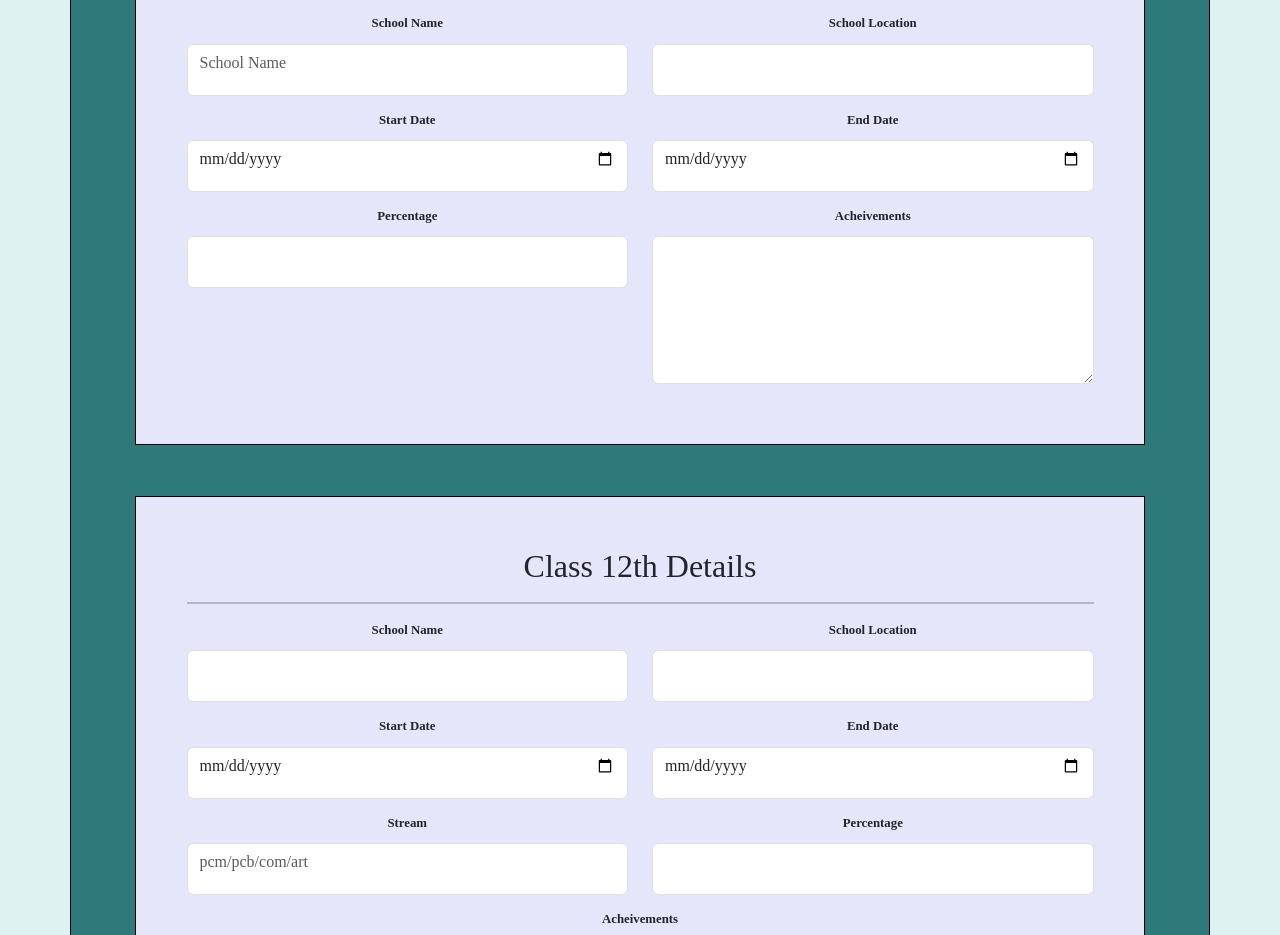
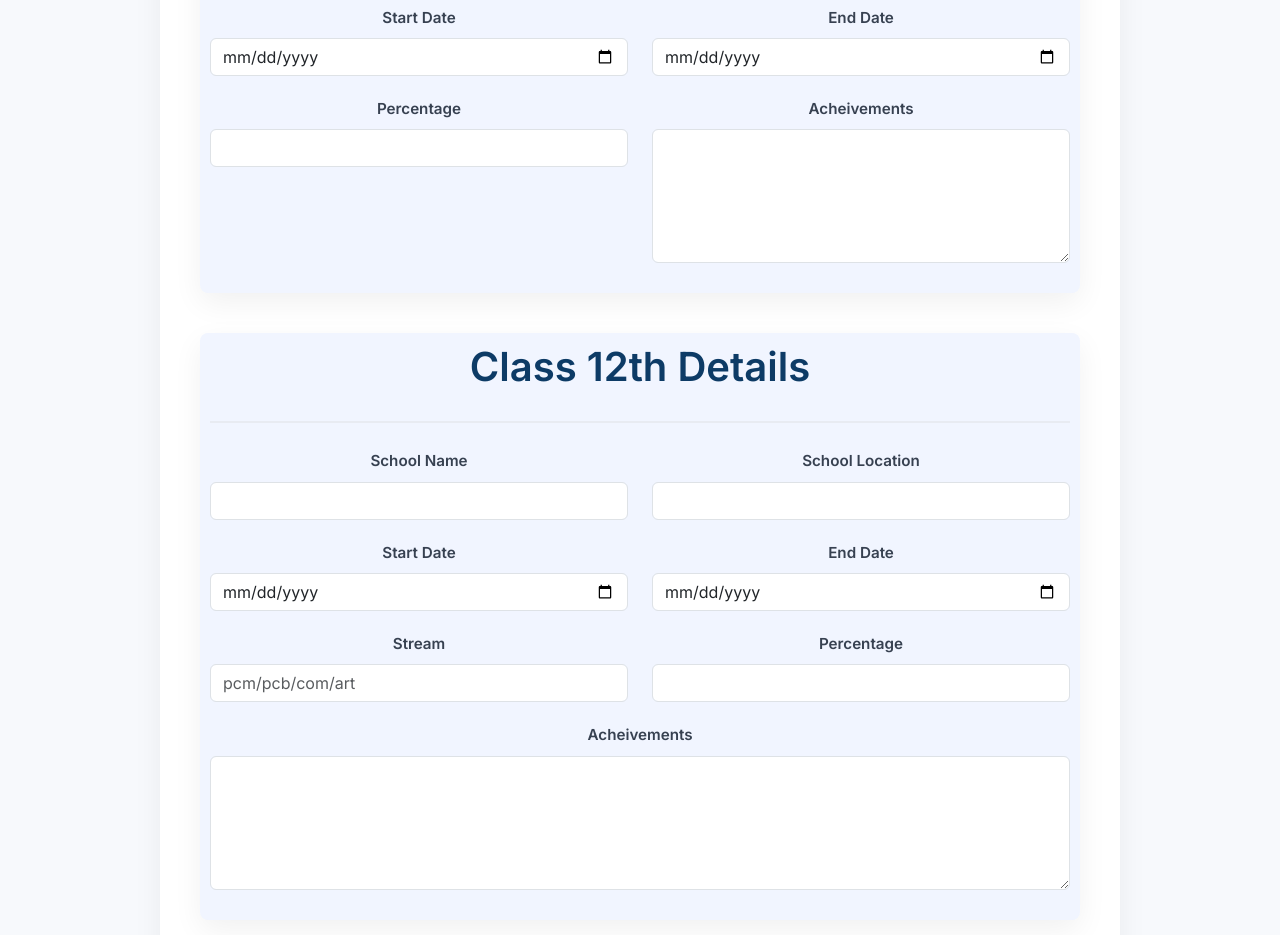
Before and after one commit to saumya-2409/Automated_Resume_Builder, a plain HTML site: page resume.html in a window 1280 px wide. Shown: the part 719-1654 px from the top of the page. Drawn offline with nearby package versions, Linux system fonts and the light colour scheme.

Commit message:
Update resume.css
updated the CSS to look more appealing

```diff
--- a/resume.css
+++ b/resume.css
@@ -1,122 +1,155 @@
-@import url("https://fonts.googleapis.com/css?family=Open+Sans&display=swap");
-*{
+@import url("https://fonts.googleapis.com/css2?family=Inter:wght@400;500;600&display=swap");
+
+* {
   box-sizing: border-box;
+  margin: 0;
+  padding: 0;
 }
 
-h1{
-    text-align: center;
-    font-family: 'Times New Roman', Times, serif;
-    font-size: 2rem;
+body {
+  font-family: 'Inter', sans-serif;
+  background: #f7f9fc;
+  padding: 3% 10%;
+  color: #2d2d2d;
+  line-height: 1.6;
 }
 
-body{
-    margin-top: 2.5%;
-    font-family:'Times New Roman', Times, serif;
-    background: #def2f1;
+h1 {
+  text-align: center;
+  font-size: 2.5rem;
+  font-weight: 600;
+  color: #0d3b66;
+  margin-bottom: 30px;
 }
 
 hr {
-    border: 0.5px solid #17252a;
-    margin-bottom: 12.5px;
+  border: 0.5px solid #ccc;
+  margin-bottom: 25px;
 }
 
 .container {
-    width: 100%;
-    border: 1px solid black;
-    align-self: center;
-    align-content: center;
-    background-color: #2e7a78;
+  background-color: #ffffff;
+  padding: 40px;
+  border-radius: 14px;
+  box-shadow: 0 10px 30px rgba(0, 0, 0, 0.06);
   text-align: center;
-    padding: 5% 5%;
-    margin-bottom: 5%;
+  margin-bottom: 40px;
+  max-width: 960px;
+  margin-left: auto;
+  margin-right: auto;
 }
 
-.bgcol{
-    background-color: lavender;
+.bgcol {
+  background-color: #f1f5ff;
+  border-radius: 8px;
+  padding: 10px;
 }
 
-label{
-    width: 100%;
-    padding: 5px;
-    margin-bottom: 5px;
-    display:inline-block;
-    font-size: 0.8rem;
+label {
+  font-weight: 500;
+  font-size: 0.95rem;
+  display: inline-block;
+  margin-bottom: 8px;
+  color: #374151;
 }
 
-input{
-    padding: 5px;
-    margin-bottom: 5px;
-    margin-right: 15px;
-    display:inline-block;
-    border: none;
-    background: #e4e4dc;
-    width: 25%;
-    text-align:left;
+input {
+  background: #fefefe;
+  border: 1.5px solid #d1d5db;
+  border-radius: 8px;
+  padding: 10px;
+  width: 30%;
+  min-width: 200px;
+  margin: 0 15px 15px 0;
+  font-size: 0.95rem;
+  transition: border 0.3s ease, background 0.3s ease;
 }
 
-input:focus{
-    background-color: beige;
+input:focus {
+  background-color: #fffef5;
+  border-color: #3b82f6;
   outline: none;
 }
 
-a{
+textarea {
+  font-family: 'Inter', sans-serif;
+  background: #fefefe;
+  border: 1.5px solid #d1d5db;
+  border-radius: 8px;
+  padding: 12px;
+  width: 100%;
+  font-size: 1rem;
+  transition: border 0.3s ease;
+  min-height: 120px;
+  resize: vertical;
+}
+
+textarea:focus {
+  background-color: #fffef5;
+  border-color: #3b82f6;
+  outline: none;
+}
+
+a {
   text-decoration: none;
-    display: inline-block;
-    padding: 4px 8px;
-    font-size: 0.8rem;
+  font-size: 0.9rem;
+  color: #3b82f6;
+  padding: 6px 10px;
+  transition: all 0.3s ease;
 }
 
 a:hover {
-    background-color: #ddd;
-    color: black;
+  background-color: #e0e7ff;
+  color: #1e3a8a;
+  border-radius: 6px;
 }
 
-.submit{
-    background-color: #6f9580;
+.submit {
+  background-color: #2563eb;
   color: white;
-    padding: 5px 10px;
-    margin: 2px 1px;
+  padding: 12px 24px;
+  margin-top: 15px;
   border: none;
   cursor: pointer;
-    opacity: 1;
-    text-decoration: none;
-    text-align: center;
-    border-radius: 8px;
-    display: inline-block;
+  border-radius: 10px;
+  font-size: 1rem;
+  font-weight: 500;
+  transition: background-color 0.3s ease;
 }
 
-textarea{
-    font-family:'Times New Roman', Times, serif;
-    background: #e4e4dc;
-    width: 100%;
+.submit:hover {
+  background-color: #1e40af;
 }
 
 .form {
-    padding: 30px 40px;
+  padding: 20px 0;
 }
 
 .form-control {
-    margin-bottom: 10px;
-    padding-bottom: 20px;
+  margin-bottom: 20px;
   position: relative;
 }
 
 .form-control label {
-color: #777;
+  color: #555;
+  margin-bottom: 5px;
   display: block;
-margin-bottom: 5px;
+  font-weight: 500;
 }
 
 .form-control input {
-border: 2px solid #f0f0f0;
-border-radius: 4px;
+  border: 1.5px solid #d1d5db;
+  border-radius: 8px;
   display: block;
   width: 100%;
   padding: 10px;
-font-size: 14px;
+  font-size: 0.95rem;
+  background: #fff;
+  transition: border-color 0.3s ease;
 }
 
 .form-control input:focus {
-outline: 0;
-border-color: #777;
+  outline: none;
+  border-color: #3b82f6;
+  background-color: #fffef5;
 }
```
Lines whose indentation alone changed are shown as unchanged.
